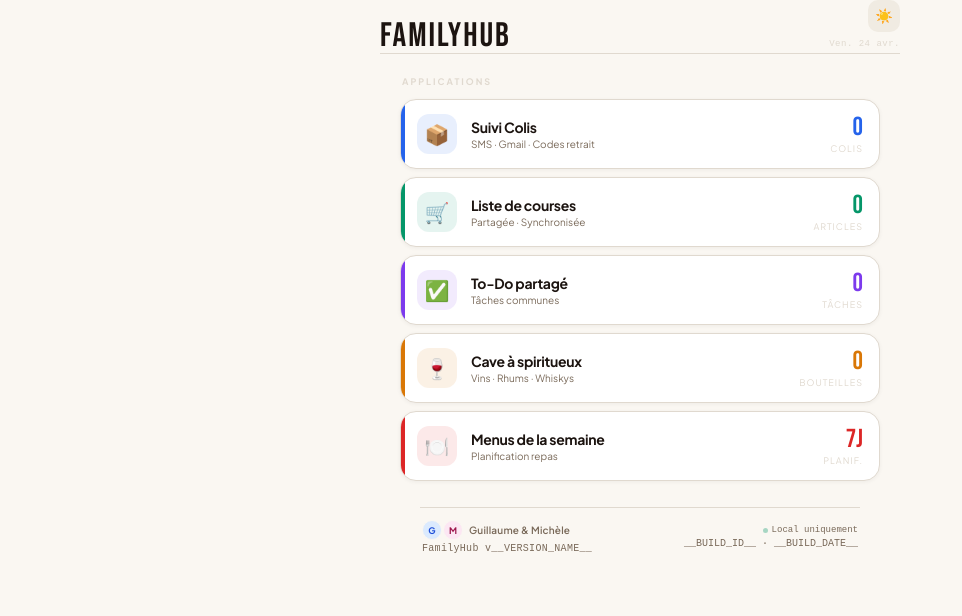
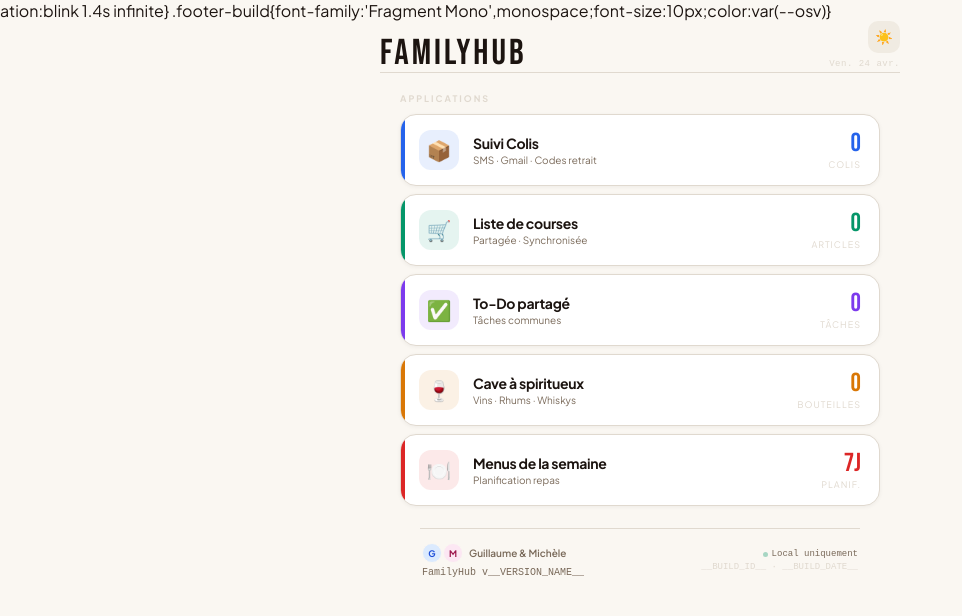
Before and after one commit to guillaumedieul-dawa/PWA-Claude, a website: page index.html in a window 1280 px wide. Shown: the whole page, without its empty margins (0-962 px from the left). Drawn offline with Linux system fonts and the light colour scheme; a web font is replaced by a local one.

Commit message:
Add files via upload

```diff
--- a/index.html
+++ b/index.html
@@ -10,123 +10,67 @@
 <meta name="apple-mobile-web-app-title" content="FamilyHub">
 <title>FamilyHub</title>
 <link rel="manifest" href="./manifest.json">
-<link rel="preconnect" href="https://fonts.googleapis.com">
+<link href="https://fonts.googleapis.com/css2?family=Bebas+Neue&family=Plus+Jakarta+Sans:wght@400;500;600;700;800&family=Fragment+Mono:wght@400;500&display=swap" rel="stylesheet">
 <link href="https://fonts.googleapis.com/css2?family=Bebas+Neue&family=Plus+Jakarta+Sans:wght@400;500;600;700;800&family=Fragment+Mono:wght@400;500&display=swap" rel="stylesheet">
 <style>
-:root{
-  --bg:#faf7f2;--sf:#ffffff;--s1:#f0ebe2;--s2:#e8e2d8;--olv:#e0d9cf;
-  --ob:#1c1410;--os:#1c1410;--osv:#7a6a5a;--sh:rgba(0,0,0,.05);
-  --top:env(safe-area-inset-top,0px);--bot:env(safe-area-inset-bottom,0px);
-}
-[data-theme="dark"]{
-  --bg:#1a1714;--sf:#231e1a;--s1:#2c2620;--s2:#352e27;--olv:#3e352d;
-  --ob:#f0ebe2;--os:#f0ebe2;--osv:#a09080;--sh:rgba(0,0,0,.3);
-}
+
+:root{--bg:#faf7f2;--sf:#fff;--s1:#f0ebe2;--s2:#e8e2d8;--olv:#e0d9cf;--ob:#1c1410;--os:#1c1410;--osv:#7a6a5a;--sh:rgba(0,0,0,.05);--top:env(safe-area-inset-top,0px);--bot:env(safe-area-inset-bottom,0px)}
+[data-theme="dark"]{--bg:#1a1714;--sf:#231e1a;--s1:#2c2620;--s2:#352e27;--olv:#3e352d;--ob:#f0ebe2;--os:#f0ebe2;--osv:#a09080;--sh:rgba(0,0,0,.3)}
 *{box-sizing:border-box;margin:0;padding:0;-webkit-tap-highlight-color:transparent}
 html,body{min-height:100dvh;background:var(--bg);color:var(--ob);font-family:'Plus Jakarta Sans',sans-serif;overflow-x:hidden;transition:background .3s,color .3s}
-#app{max-width:520px;margin:0 auto;min-height:100dvh;padding-bottom:calc(var(--bot)+24px)}
+#app{max-width:520px;margin:0 auto;min-height:100dvh;padding-bottom:calc(var(--bot)+40px)}
 
-/* ── Header ── */
-.hdr{
-  padding:calc(var(--top)+30px) 24px 22px;
-  background:var(--bg);
-  display:flex;align-items:flex-end;justify-content:space-between;
-  border-bottom:1px solid var(--olv);
-  position:sticky;top:0;z-index:50;
-}
-.hdr-title{font-family:'Bebas Neue',sans-serif;font-size:34px;letter-spacing:2px;color:var(--ob);line-height:1;overflow:hidden;text-overflow:ellipsis;white-space:nowrap;max-width:70%}
-.hdr-right{display:flex;flex-direction:column;align-items:flex-end;gap:7px;padding-bottom:4px}
-.thbtn{
-  width:32px;height:32px;border-radius:10px;
-  background:var(--s1);border:none;color:var(--osv);font-size:14px;
-  display:flex;align-items:center;justify-content:center;cursor:pointer;
-}
-.thbtn:active{background:var(--s2)}
+.hdr{padding:calc(var(--top)+28px) 22px 20px;background:var(--bg);display:flex;align-items:flex-end;justify-content:space-between;border-bottom:1px solid var(--olv);position:sticky;top:0;z-index:50}
+.hdr-title{font-family:'Bebas Neue',sans-serif;font-size:36px;letter-spacing:3px;color:var(--ob);line-height:1;overflow:hidden;text-overflow:ellipsis;white-space:nowrap;max-width:72%}
+.hdr-right{display:flex;flex-direction:column;align-items:flex-end;gap:6px;padding-bottom:3px}
+.thbtn{width:32px;height:32px;border-radius:10px;background:var(--s1);border:none;color:var(--osv);font-size:14px;display:flex;align-items:center;justify-content:center;cursor:pointer}
 .hdr-date{font-family:'Fragment Mono',monospace;font-size:9px;color:var(--olv);letter-spacing:.5px}
 
-/* ── Body ── */
-.body{padding:20px 20px 0;display:flex;flex-direction:column;gap:12px}
+.body{padding:18px 20px 0;display:flex;flex-direction:column;gap:10px}
 
-/* Alert */
-.alert{
-  background:#fff8ed;border:1px solid #fddba0;border-radius:14px;
-  padding:12px 14px;display:flex;gap:10px;align-items:flex-start;
-}
+.alert{background:#fff8ed;border:1px solid #fddba0;border-radius:14px;padding:12px 14px;display:flex;gap:10px;align-items:flex-start}
 [data-theme="dark"] .alert{background:#2a2010;border-color:#7a5a10}
-.alert-dot{
-  width:8px;height:8px;border-radius:50%;background:#f59e0b;
-  box-shadow:0 0 8px rgba(245,158,11,.5);flex-shrink:0;margin-top:3px;
-  animation:blink 1.4s infinite;
-}
+.alert-dot{width:8px;height:8px;border-radius:50%;background:#f59e0b;box-shadow:0 0 8px rgba(245,158,11,.5);flex-shrink:0;margin-top:3px;animation:blink 1.4s infinite}
 @keyframes blink{0%,100%{opacity:1}50%{opacity:.2}}
 .alert-txt{font-size:12px;color:#92400e;line-height:1.5}
 [data-theme="dark"] .alert-txt{color:#fbbf24}
 .alert-txt strong{font-weight:700}
 .alert-none{display:none}
 
-/* Section label */
-.sec{font-size:9px;font-weight:700;letter-spacing:2px;text-transform:uppercase;color:var(--olv);padding:2px 2px 0}
+.sec{font-size:9px;font-weight:700;letter-spacing:2px;text-transform:uppercase;color:var(--olv);padding:2px 0 0}
 
-/* Cards */
 .cards{display:flex;flex-direction:column;gap:8px}
-.card{
-  background:var(--sf);border-radius:16px;padding:14px 16px;
-  display:flex;align-items:center;gap:14px;
-  text-decoration:none;
-  border:1px solid var(--olv);
-  box-shadow:0 1px 4px var(--sh);
-  position:relative;overflow:hidden;
-  transition:transform .15s,box-shadow .15s;
-}
-.card::before{
-  content:'';position:absolute;left:0;top:0;bottom:0;
-  width:4px;background:var(--lc);
-}
-.card:active{transform:scale(.98);box-shadow:none}
-.card-icon{
-  width:40px;height:40px;border-radius:12px;
-  background:var(--ib);display:flex;align-items:center;justify-content:center;
-  font-size:20px;flex-shrink:0;
-}
+.card{background:var(--sf);border-radius:16px;padding:15px 18px;display:flex;align-items:center;gap:14px;text-decoration:none;border:1px solid var(--olv);box-shadow:0 1px 4px var(--sh);position:relative;overflow:hidden;transition:transform .15s}
+.card::before{content:'';position:absolute;left:0;top:0;bottom:0;width:4px;background:var(--lc)}
+.card:active{transform:scale(.98)}
+.card-icon{width:40px;height:40px;border-radius:12px;background:var(--ib);display:flex;align-items:center;justify-content:center;font-size:20px;flex-shrink:0}
 .card-info{flex:1}
 .card-name{font-size:14px;font-weight:700;color:var(--os);letter-spacing:-.3px}
 .card-sub{font-size:10px;color:var(--osv);margin-top:2px}
 .card-right{display:flex;flex-direction:column;align-items:flex-end;gap:2px}
 .card-count{font-family:'Bebas Neue',sans-serif;font-size:26px;color:var(--lc);line-height:1}
 .card-unit{font-size:9px;color:var(--olv);text-transform:uppercase;letter-spacing:1px}
+.l-colis{--lc:#2563eb;--ib:rgba(37,99,235,.1)}
+.l-courses{--lc:#059669;--ib:rgba(5,150,105,.1)}
+.l-todo{--lc:#7c3aed;--ib:rgba(124,58,237,.1)}
+.l-cave{--lc:#d97706;--ib:rgba(217,119,6,.1)}
+.l-menus{--lc:#dc2626;--ib:rgba(220,38,38,.1)}
 
-.l-colis   {--lc:#2563eb;--ib:rgba(37,99,235,.1)}
-.l-courses {--lc:#059669;--ib:rgba(5,150,105,.1)}
-.l-todo    {--lc:#7c3aed;--ib:rgba(124,58,237,.1)}
-.l-cave    {--lc:#d97706;--ib:rgba(217,119,6,.1)}
-.l-menus   {--lc:#dc2626;--ib:rgba(220,38,38,.1)}
-
-/* ── Footer ── */
-.footer{
-  display:flex;align-items:center;justify-content:space-between;
-  padding:12px 2px 0;
-  border-top:1px solid var(--olv);
-  margin:14px 20px 0;
-}
+.footer{display:flex;align-items:center;justify-content:space-between;padding:14px 2px 0;border-top:1px solid var(--olv);margin:12px 20px 0}
 .footer-left{display:flex;flex-direction:column;gap:3px}
 .footer-fam{display:flex;align-items:center;gap:6px}
-.fav{
-  width:20px;height:20px;border-radius:50%;
-  border:1.5px solid var(--bg);
-  display:flex;align-items:center;justify-content:center;
-  font-size:9px;font-weight:700;
-}
+.fav{width:20px;height:20px;border-radius:50%;border:1.5px solid var(--bg);display:flex;align-items:center;justify-content:center;font-size:9px;font-weight:700}
 .fav+.fav{margin-left:-5px}
 .fav-g{background:#dbeafe;color:#1d4ed8}
 .fav-m{background:#fce7f3;color:#9d174d}
-.footer-name{font-size:10px;font-weight:600;color:var(--osv);letter-spacing:.2px}
-.footer-version{font-family:'Fragment Mono',monospace;font-size:10px;color:var(--osv);letter-spacing:.3px;font-weight:500}
+.footer-name{font-size:10px;font-weight:600;color:var(--osv)}
+.footer-version{font-family:'Fragment Mono',monospace;font-size:10px;color:var(--osv);font-weight:500;margin-top:1px}
 .footer-right{display:flex;flex-direction:column;align-items:flex-end;gap:3px}
-.footer-sync{
-  font-family:'Fragment Mono',monospace;font-size:9px;color:#059669;
-  display:flex;align-items:center;gap:4px;
-}
+.footer-sync{font-family:'Fragment Mono',monospace;font-size:9px;color:#059669;display:flex;align-items:center;gap:4px}
 .footer-sync::before{content:'';width:5px;height:5px;border-radius:50%;background:#059669;animation:blink 1.4s infinite}
+.footer-build{font-family:'Fragment Mono',monospace;font-size:9px;color:var(--olv)}
+
+</style>ation:blink 1.4s infinite}
 .footer-build{font-family:'Fragment Mono',monospace;font-size:10px;color:var(--osv)}
 </style>
 </head>
```
